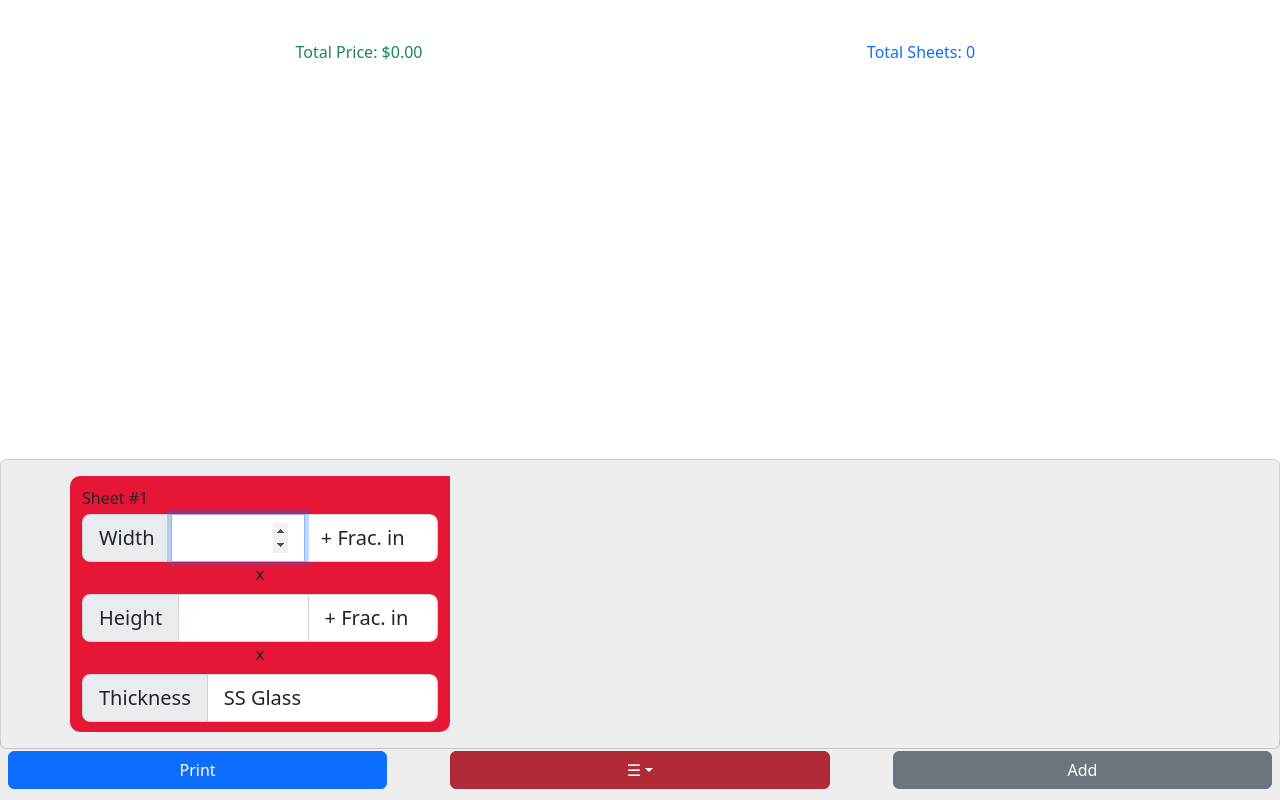
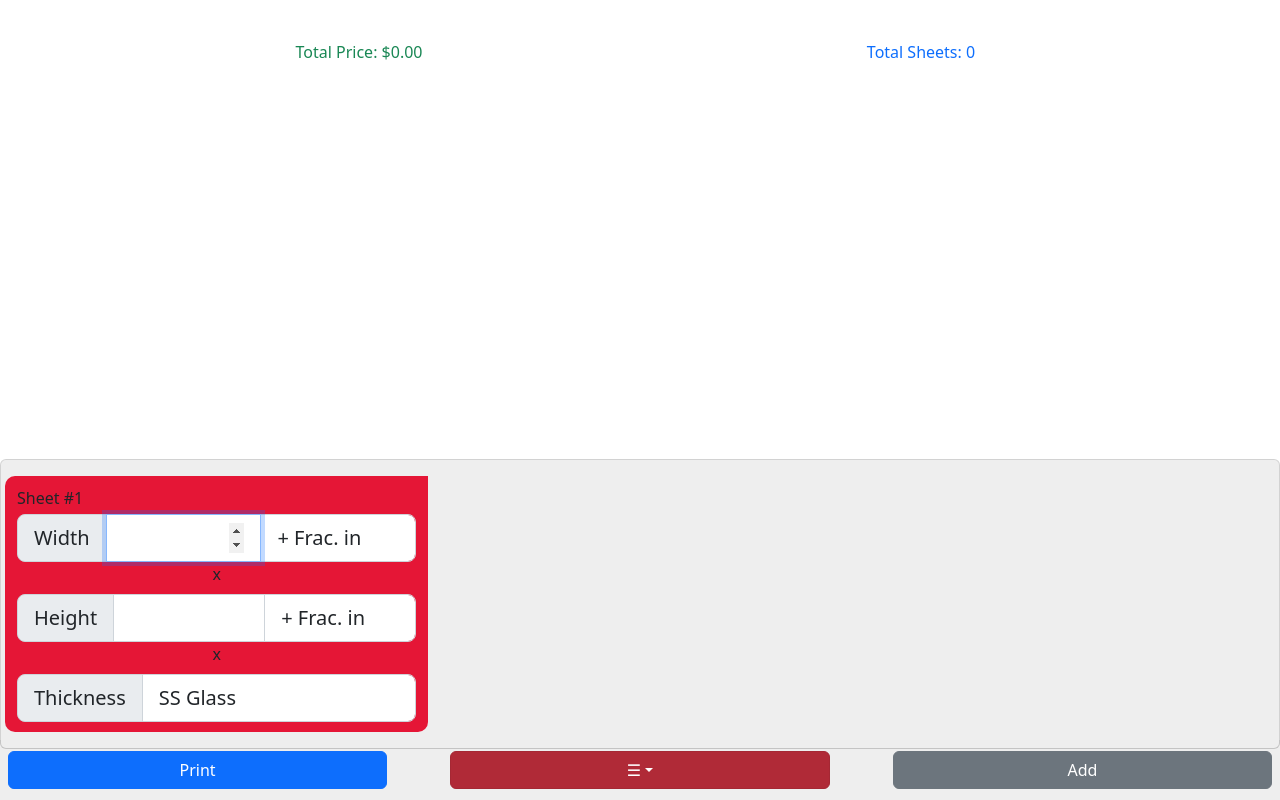
Before and after one commit to nicholasmelliott/sheet-cut, a React (Vite) app: page / in a window 1280 px wide. Built offline with nearby package versions, Linux system fonts and the light colour scheme.

Commit message:
Update viewBox component's layout to remove overflow for larger displays. Update viewBox component's font sizes to remain nearly the same size across all display sizes

```diff
--- a/src/components/RespList/respList.css
+++ b/src/components/RespList/respList.css
@@ -1,9 +1,9 @@
-.testimonial-group > .row {
+.resp-list-testimonial-group > .row {
     display: block;
     overflow-x: auto;
     white-space: nowrap;
 }
-.testimonial-group > .row > .testGroupCol {
+.resp-list-testimonial-group > .row > .testGroupCol {
     display: inline-block;
 }
 
--- a/src/components/RespList/respList.jsx
+++ b/src/components/RespList/respList.jsx
@@ -73,7 +73,7 @@
 
   return (
     <div>
-      <div className="container testimonial-group">
+      <div className="resp-list-container resp-list-testimonial-group">
         <div className="row"  ref={containerRef}>
         {rows.map((row, index) => (
           <div key={index} className="testGroupCol col-12 col-md-4" style={{ backgroundColor: getHexColorByIndex(row.colorIndex) }}>
--- a/src/components/ViewBox/viewBox.css
+++ b/src/components/ViewBox/viewBox.css
@@ -1,8 +1,20 @@
-.testimonial-group > .row {
+@media (min-width: 768px) {
+  .view-box-testimonial-group > .row {
+    display: flex;
+    flex-wrap: wrap;
+  }
+
+  .view-box-testimonial-group > .row > .col {
+    flex: 0 0 33.33%;
+    max-width: 33.33%;
+  }
+}
+
+.view-box-testimonial-group > .row {
     display: block;
     overflow-x: auto;
     white-space: nowrap;
   }
-  .testimonial-group > .row > .col {
+  .view-box-testimonial-group > .row > .col {
     display: inline-block;
   }
--- a/src/components/ViewBox/viewBox.jsx
+++ b/src/components/ViewBox/viewBox.jsx
@@ -55,7 +55,15 @@
 
   // Scales font size and spacing to maintain consistency across all SVG viewboxes.
   const scaleWithWindow = (viewBoxWidth, adjVal) => {
-    return (((viewBoxWidth * multiplier) + cBorder)/ windowWidth) * adjVal;
+    const xlWindowMult = 3;
+    const lgWindowMult = 2;
+    if(windowWidth > 1200){
+      return (((viewBoxWidth * multiplier) + cBorder)/ windowWidth) * (adjVal * xlWindowMult);
+    }else if(windowWidth > 768){
+      return (((viewBoxWidth * multiplier) + cBorder)/ windowWidth) * (adjVal * lgWindowMult);
+    }else{
+      return (((viewBoxWidth * multiplier) + cBorder)/ windowWidth) * adjVal;
+    }
   }
 
   // Conditionally render text based on rect width.
@@ -81,7 +89,7 @@
 
   return (
     <div ref={printRef} style={{height: "100%"}}>
-      <div className="container testimonial-group" style={{height: "100%"}}>
+      <div className="container view-box-testimonial-group" style={{height: "100%"}}>
         <div className="row text-center d-flex justify-content-between p-2">
           <div className="col-6 text-success">Total Price: ${priceTotal}</div>
           <div className="col-6 text-primary">Total Sheets: {donorBoxTotal}</div>
```
